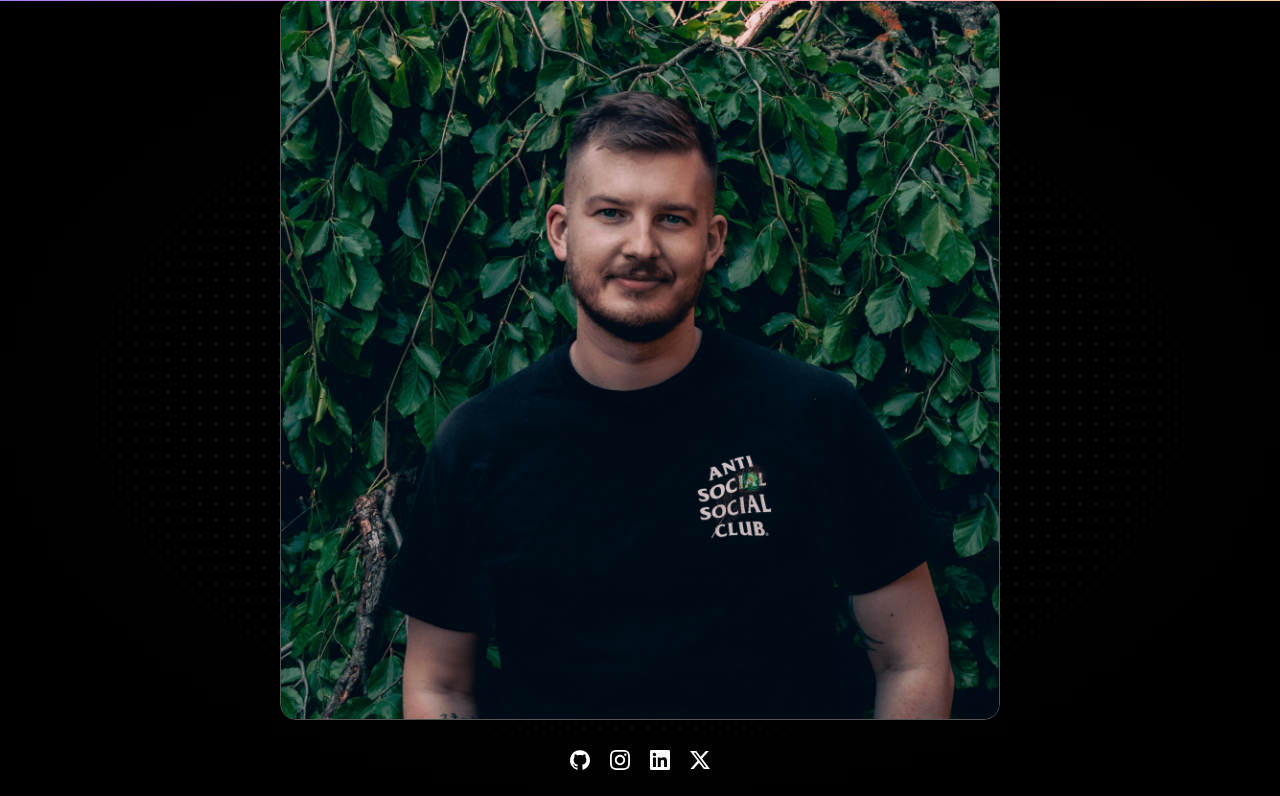
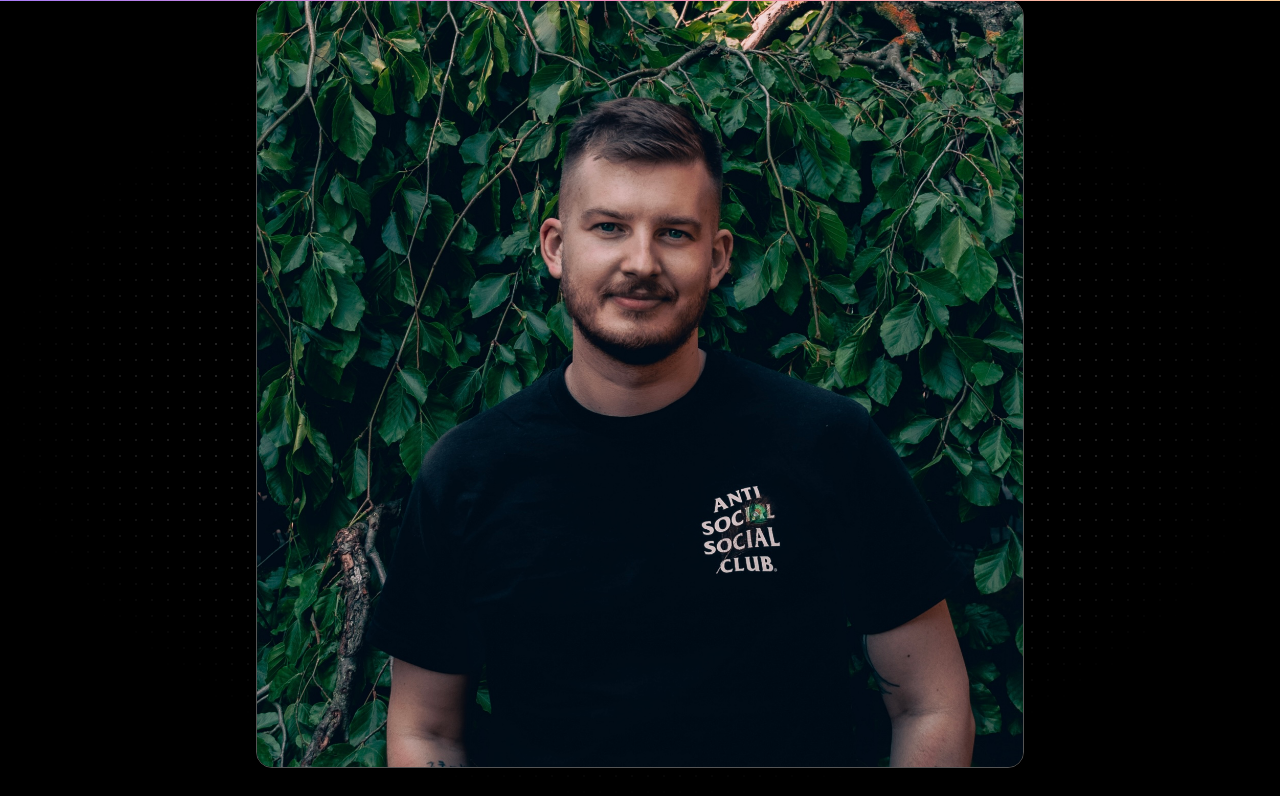
Before and after one commit to stevenmckinnon/resume-nextjs, a Next.js app: page / in a window 1280 px wide. Shown: the top 796 px of the page. Built offline with nearby package versions, Linux system fonts and the light colour scheme.

Commit message:
Refactor Hero component layout for improved responsiveness and styling. Update container classes to enhance positioning and visual consistency.

```diff
--- a/src/components/hero.tsx
+++ b/src/components/hero.tsx
@@ -26,8 +26,8 @@
         color={theme === "dark" ? "#ffffff" : "#000000"}
         size={0.8}
       />
-      <div className="mx-auto w-full max-w-3xl px-6">
-        <div className="flex flex-col text-center items-center space-y-6">
+      <div className="sticky top-6 z-10 w-full px-6 md:top-12">
+        <div className="mx-auto flex max-w-3xl flex-col items-center space-y-6 text-center">
           <BlurFade
             delay={BLUR_FADE_DELAY}
             className="h-full w-full flex items-center justify-center"
```
